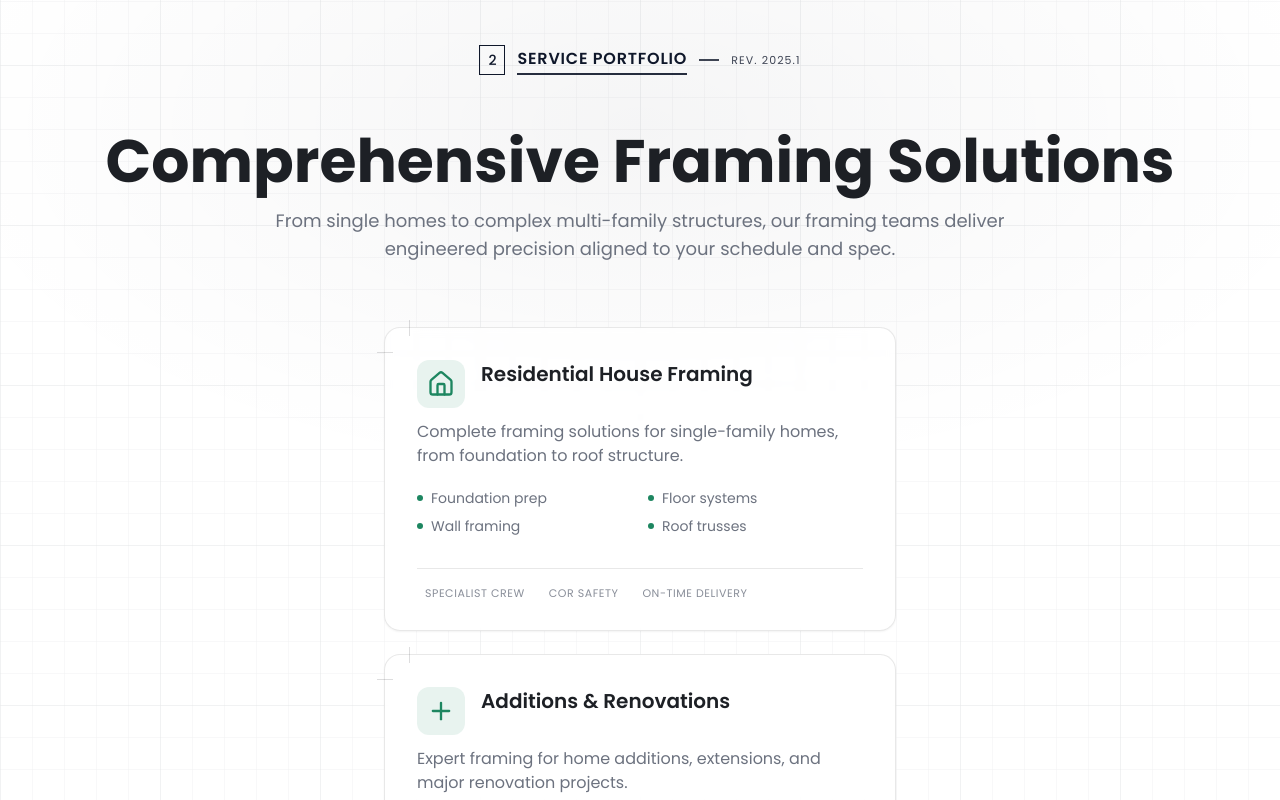
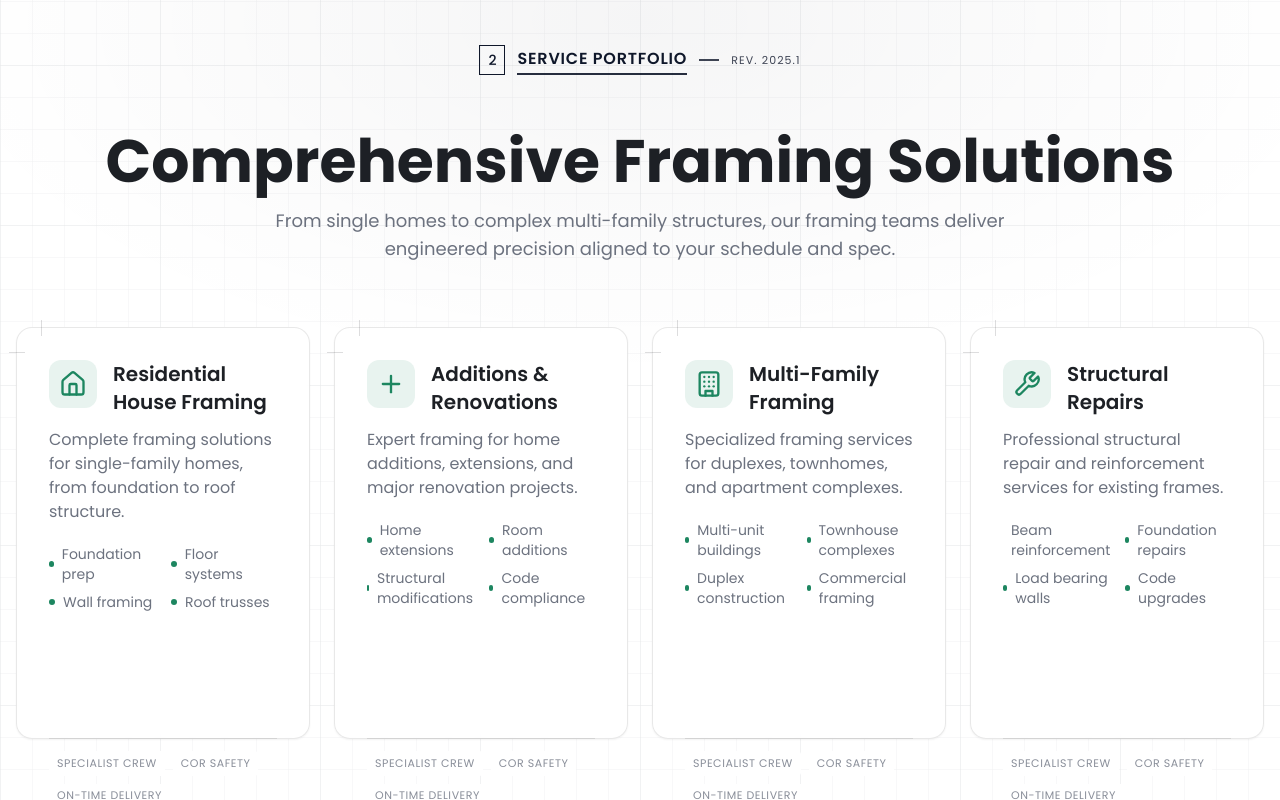
Before and after one commit to dylansirockman/whytehorse-frame-build, a React (Vite) app: page / in a window 1280 px wide. Shown: the part 2000-2800 px from the top of the page. Built offline with nearby package versions, Linux system fonts and the light colour scheme.

Commit message:
Update ServicesSection layout

```diff
--- a/src/components/ServicesSection.tsx
+++ b/src/components/ServicesSection.tsx
@@ -100,7 +100,7 @@ const ServicesSection = () => {
         </div>
 
         {/* Cards */}
-        <div className="grid grid-cols-1 gap-6 max-w-lg mx-auto">
+        <div className="grid grid-cols-1 md:grid-cols-2 lg:grid-cols-4 gap-6">
           {services.map((service, i) => {
             const Icon = service.icon;
             const baseDelay = 0.05; // base delay once a card is visible
@@ -122,7 +122,7 @@ const ServicesSection = () => {
                 <div className="pointer-events-none absolute -top-2 left-6 h-4 w-px bg-construction-dark/15" />
                 <div className="pointer-events-none absolute -left-2 top-6 h-px w-4 bg-construction-dark/15" />
 
-                <div className="p-6 lg:p-8">
+                <div className="p-6 lg:p-8 h-full flex flex-col">
                   {/* Icon + Title */}
                   <div className="flex items-start gap-4 mb-3">
                     {/* Icon pop-in */}
@@ -179,7 +179,7 @@ const ServicesSection = () => {
                 </div>
 
                 {/* Light divider + tags */}
-                <div className="px-6 lg:px-8 pb-6">
+                <div className="px-6 lg:px-8 pb-6 mt-auto">
                   {/* Divider wipe */}
                   <div className="h-px overflow-hidden mb-3">
                     <div
```
